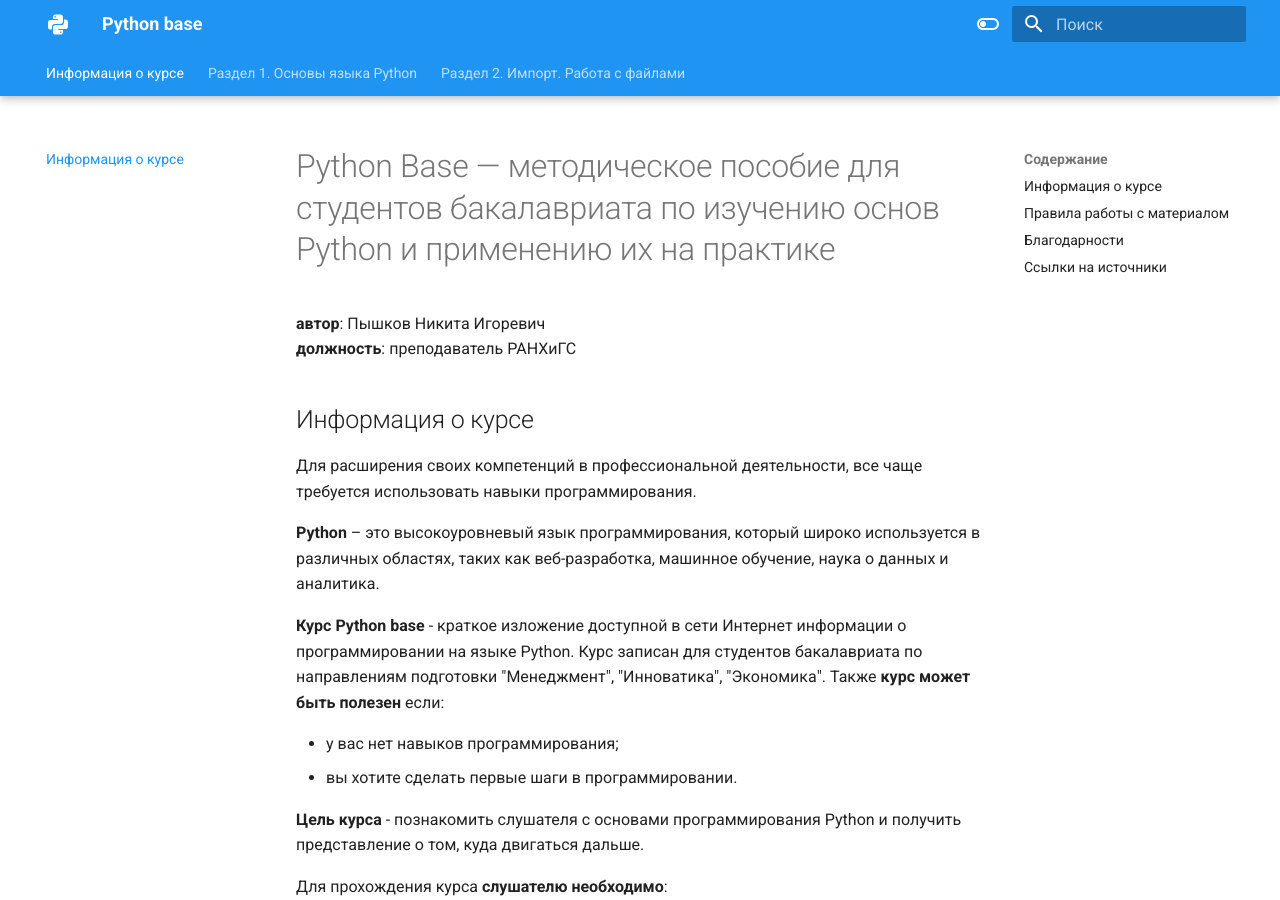
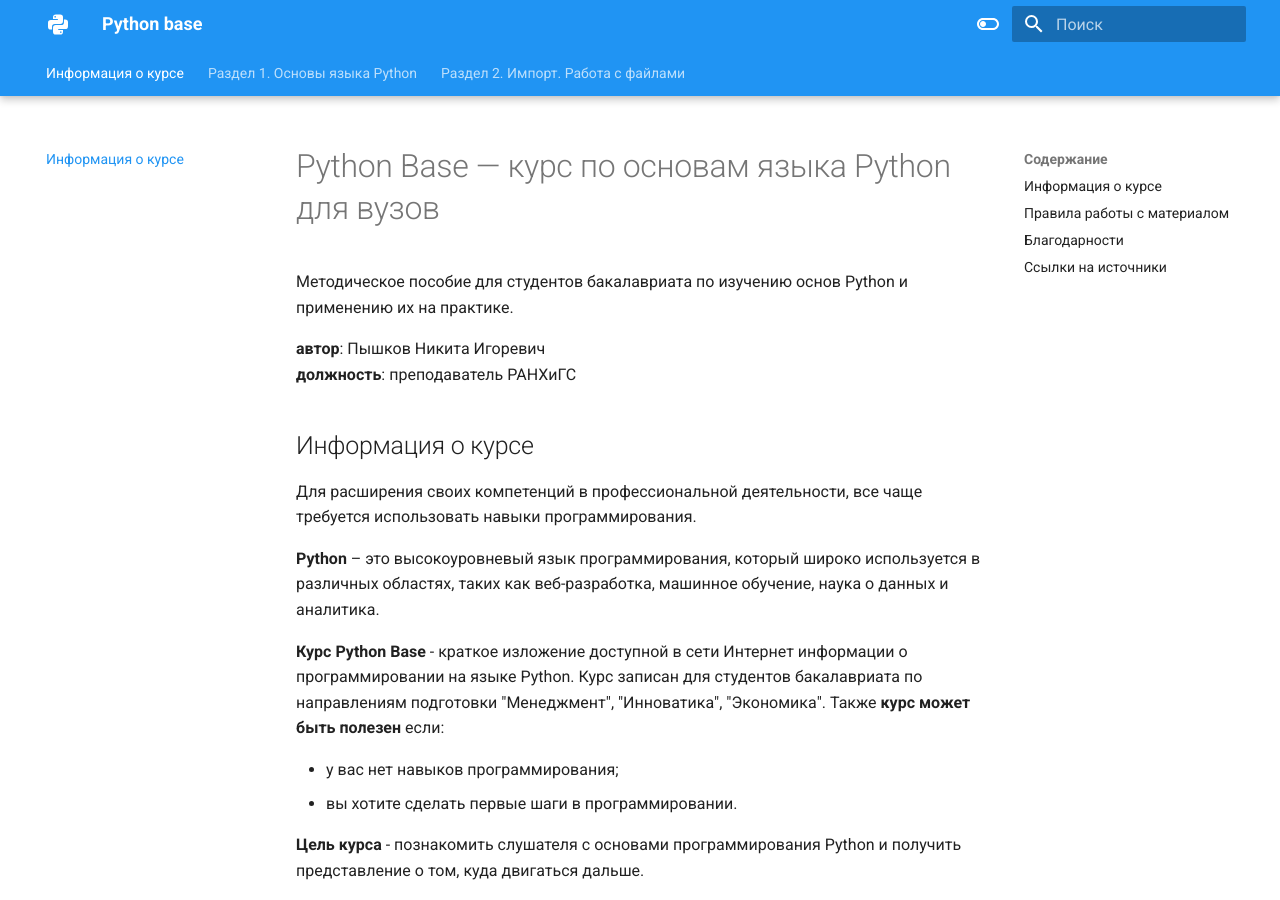
Before and after one commit to pyshkovni/course_page, an MkDocs documentation site: the page built from docs/markdown/index.md, in a window 1280 px wide and 900 px high. Built offline with MkDocs 1.6.1 and Material for MkDocs 9.7.7, drawn with Linux system fonts in a browser that asks for light colours.

Commit message:
Поменял картинки и поправил заголовок в index

```diff
--- a/docs/markdown/index.md
+++ b/docs/markdown/index.md
@@ -1,4 +1,6 @@
-# Python Base — методическое пособие для студентов бакалавриата по изучению основ Python и применению их на практике
+# Python Base — курс по основам языка Python для вузов
+
+Методическое пособие для студентов бакалавриата по изучению основ Python и применению их на практике.
 
 **автор**: Пышков Никита Игоревич<br>
 **должность**: преподаватель РАНХиГС
@@ -9,7 +11,7 @@
 
 **Python** – это высокоуровневый язык программирования, который широко используется в различных областях, таких как веб-разработка, машинное обучение, наука о данных и аналитика.
 
-**Курс Python base** - краткое изложение доступной в сети Интернет информации о программировании на языке Python. Курс записан для студентов бакалавриата по направлениям подготовки "Менеджмент", "Инноватика", "Экономика". Также **курс может быть полезен** если:
+**Курс Python Base** - краткое изложение доступной в сети Интернет информации о программировании на языке Python. Курс записан для студентов бакалавриата по направлениям подготовки "Менеджмент", "Инноватика", "Экономика". Также **курс может быть полезен** если:
 
 * у вас нет навыков программирования;
 * вы хотите сделать первые шаги в программировании.
```
Also changed, not shown: README.md (+1 -1 lines), docs/markdown/part_1/int_and_float.md (+1 -1 lines), docs/markdown/part_1/images/diggy_full.png (added), docs/markdown/part_1/images/diggy_full.webp (deleted), docs/markdown/part_1/images/senya_full.png.
